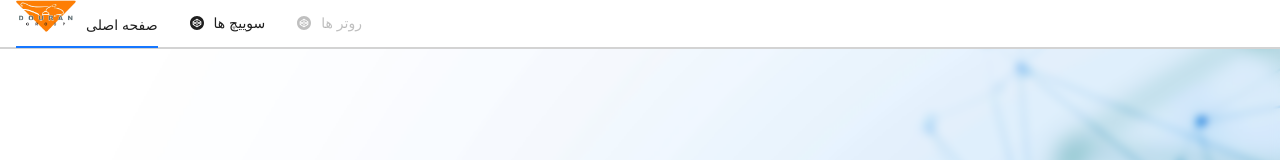
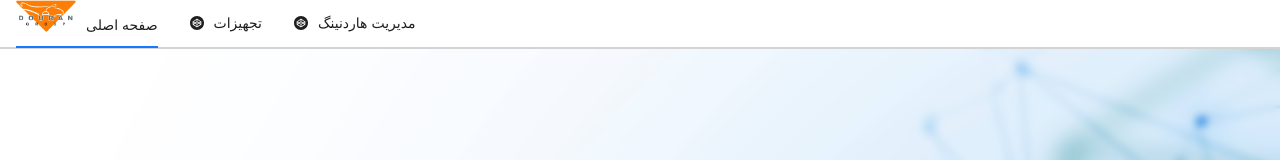
Before and after one commit to mobinkazemi/front-network-automator, a React (Vite) app: page /login in a window 1280 px wide. Shown: the top 160 px of the page. Built offline with nearby package versions, Linux system fonts and the light colour scheme.

Commit message:
navbar - feat - hardening management added to navbar

```diff
--- a/src/components/TopNavigation.tsx
+++ b/src/components/TopNavigation.tsx
@@ -1,5 +1,5 @@
 import React, { useState } from "react";
-import Icon, { CodepenCircleFilled, HomeOutlined } from "@ant-design/icons";
+import Icon, { CodepenCircleFilled } from "@ant-design/icons";
 import type { MenuProps } from "antd";
 import { Menu } from "antd";
 import { useNavigate } from "react-router-dom";
@@ -19,22 +19,65 @@ const items: MenuItem[] = [
   {
     label: "صفحه اصلی",
     key: ROUTES_ENUM.HOME,
-    icon: <Icon  component={() => (<img  style={{width: '60px'}} src="/douranLogo.png" />)} />,
+    icon: (
+      <Icon
+        component={() => (
+          <img style={{ width: "60px" }} src="/douranLogo.png" />
+        )}
+      />
+    ),
   },
   {
-    label: "سوییچ ها",
+    label: "تجهیزات",
     key: ROUTES_ENUM.__SWITCHES__,
     icon: <CodepenCircleFilled />,
     children: [
-      { label: "لیست سوییچ ها", key: ROUTES_ENUM.SWITCHES_LIST },
-      { label: "ایجاد سوییچ جدید", key: ROUTES_ENUM.SWITCHES_CREATE },
+      {
+        type: "group",
+        label: "سوییچ ها",
+        children: [
+          { label: "لیست", key: ROUTES_ENUM.SWITCHES_LIST },
+          { label: "ایجاد", key: ROUTES_ENUM.SWITCHES_CREATE },
+        ],
+      },
+      {
+        label: "روتر ها",
+        key: NavKeys.ROUTERS,
+        icon: <CodepenCircleFilled />,
+        disabled: true,
+      },
     ],
   },
   {
-    label: "روتر ها",
-    key: NavKeys.ROUTERS,
+    label: "مدیریت هاردنینگ",
+    key: ROUTES_ENUM.__CIS__,
     icon: <CodepenCircleFilled />,
-    disabled: true,
+    children: [
+      {
+        type: "group",
+        label: "سی‌ آی‌ اس",
+        children: [
+          { label: "لیست", key: ROUTES_ENUM.CIS_LIST },
+          { label: "ایجاد", key: ROUTES_ENUM.CIS_CREATE },
+        ],
+      },
+      {
+        type: "group",
+        label: "دسته بندی",
+        children: [
+          { label: "لیست", key: ROUTES_ENUM.CATEGORY_LIST },
+          { label: "ایجاد", key: ROUTES_ENUM.CATEGORY_CREATE },
+        ],
+      },
+      {
+        type: "group",
+        label: "هاردنینگ",
+        children: [
+          { label: "لیست", key: ROUTES_ENUM.HARDENING_LIST },
+          { label: "ایجاد", key: ROUTES_ENUM.HARDENING_CREATE },
+        ],
+      },
+    ],
   },
 ];
 
@@ -74,3 +117,68 @@ const TopNavigation: React.FC = () => {
 };
 
 export default TopNavigation;
+
+// const items: MenuItem[] = [
+//   {
+//     label: "Navigation One",
+//     key: "mail",
+//     icon: <MailOutlined />,
+//   },
+//   {
+//     label: "Navigation Two",
+//     key: "app",
+//     icon: <AppstoreOutlined />,
+//     disabled: true,
+//   },
+//   {
+//     label: "Navigation Three - Submenu",
+//     key: "SubMenu",
+//     icon: <SettingOutlined />,
+//     children: [
+//       {
+//         type: "group",
+//         label: "Item 1",
+//         children: [
+//           { label: "Option 1", key: "setting:1" },
+//           { label: "Option 2", key: "setting:2" },
+//         ],
+//       },
+//       {
+//         type: "group",
+//         label: "Item 2",
+//         children: [
+//           { label: "Option 3", key: "setting:3" },
+//           { label: "Option 4", key: "setting:4" },
+//         ],
+//       },
+//     ],
+//   },
+//   {
+//     key: "alipay",
+//     label: (
+//       <a href="https://ant.design" target="_blank" rel="noopener noreferrer">
+//         Navigation Four - Link
+//       </a>
+//     ),
+//   },
+// ];
+
+// const App: React.FC = () => {
+//   const [current, setCurrent] = useState("mail");
+
+//   const onClick: MenuProps["onClick"] = (e) => {
+//     console.log("click ", e);
+//     setCurrent(e.key);
+//   };
+
+//   return (
+//     <Menu
+//       onClick={onClick}
+//       selectedKeys={[current]}
+//       mode="horizontal"
+//       items={items}
+//     />
+//   );
+// };
+
+// export default App;
--- a/src/shared/enums/routes.enum.ts
+++ b/src/shared/enums/routes.enum.ts
@@ -13,6 +13,31 @@ export enum ROUTES_ENUM {
   //
   //
   // ####################################
+  //            Hardening & CIS
+  __CIS__ = "/cis",
+  CIS_LIST = "/cis/list",
+  CIS_CREATE = "/cis/create",
+  CIS_UPDATE = "/cis/update",
+  CIS_INFO = "/cis/info",
+  CIS_DELETE = "/cis/delete",
+
+  __CATEGORY__ = "/category",
+  CATEGORY_LIST = "/category/list",
+  CATEGORY_CREATE = "/category/create",
+  CATEGORY_UPDATE = "/category/update",
+  CATEGORY_INFO = "/category/info",
+  CATEGORY_DELETE = "/category/delete",
+
+  __HARDENING__ = "/hardening",
+  HARDENING_LIST = "/hardening/list",
+  HARDENING_CREATE = "/hardening/create",
+  HARDENING_UPDATE = "/hardening/update",
+  HARDENING_INFO = "/hardening/info",
+  HARDENING_DELETE = "/hardening/delete",
+  //
+  //
+  //
+  // ####################################
   //            SWITCHES
   __SWITCHES__ = "/switches",
   SWITCHES_LIST = "/switches/list",
@@ -20,7 +45,7 @@ export enum ROUTES_ENUM {
   SWITCHES_UPDATE = "/switches/update/:switchId",
   SWITCHES_TERMINAL = "/switches/terminal/:switchId",
   SWITCHES_CHECK_CONNECTION_STATUS = "/switches/checkConnectionStatus",
-  //            Hardening
+  //            SWITCHES -> HARDENING
   SWITCHES_PREPAGES_HARDENING = "/switches/hardening/prePages/:switchId",
   SWITCHES_DETAIL_HARDENING = "/switches/hardening/details/:switchId",
   SWITCHES_CHARTS_HARDENING = "/switches/hardening/charts/:switchId",
```
